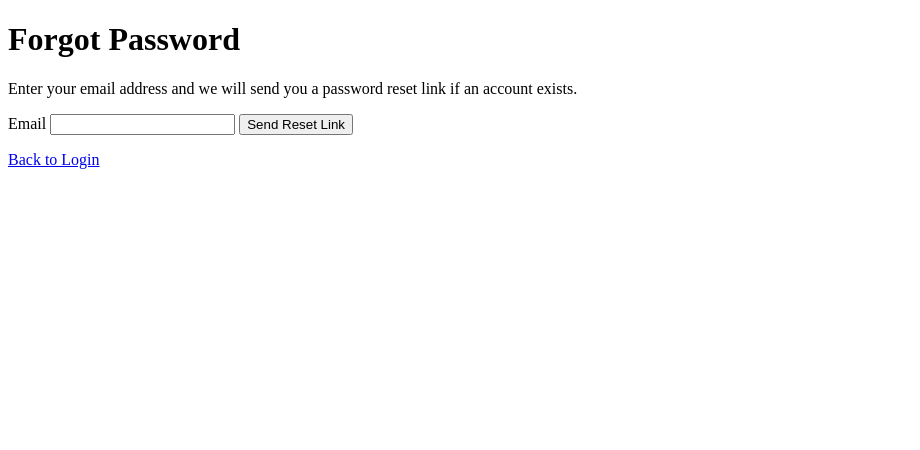
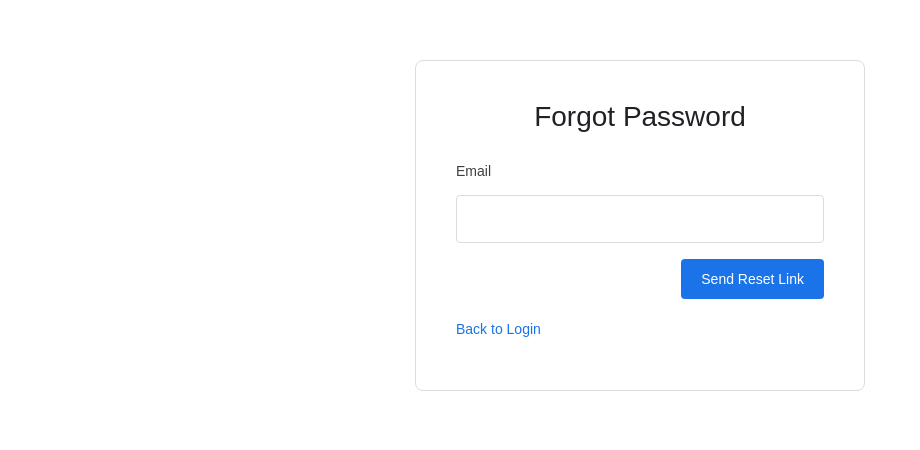
Before and after one commit to jasper-espartero-upv/CMSC128_Lab_1_CRUD, a Flask app: page /forgot-password in a window 1280 px wide. Shown: the top 450 px of the page, without its empty margins (0-920 px from the left). Run offline with Flask 3, Linux system fonts and the light colour scheme.

Commit message:
ui: add styling

```diff
--- a/app.py
+++ b/app.py
@@ -13,15 +13,6 @@ load_dotenv()
 
 app = Flask(__name__)
 app.secret_key = os.getenv("SECRET_KEY")
-
-
-@app.after_request
-def prevent_caching(response):
-    response.headers["Cache-Control"] = "no-store, no-cache, must-revalidate, max-age=0"
-    response.headers["Pragma"] = "no-cache"
-    response.headers["Expires"] = "0"
-
-    return response
 
 
 # ==================== DATABASE ====================
@@ -177,7 +168,7 @@ def register():
 
         conn.close()
 
-        flash("Account created successfully!")
+        flash("Account created successfully! You may now login.")
         return redirect("/login")
 
     return render_template("register.html")
--- a/static/style.css
+++ b/static/style.css
@@ -1,296 +1,130 @@
-body {
-    font-family: Arial, sans-serif;
-    max-width: 1200px;
-    margin: 40px auto;
-    padding: 0 20px;
-    background-color: #f4f5f7;
+* {
+    box-sizing: border-box;
 }
 
-.task-list {
-    display: grid;
-    grid-template-columns: repeat(4, 1fr);
-    gap: 20px;
-    padding: 10px 0;
-    list-style: none;
+body {
+    margin: 0;
+    font-family: Arial, Helvetica, sans-serif;
+    background: #ffffff;
+    color: #202124;
 }
 
-.task-card {
-    border: 1px solid #ccc;
-    border-radius: 10px;
-    padding: 25px;
-    background-color: #f5f5f5;
-    box-shadow: 0 3px 8px rgba(0, 0, 0, 0.15);
-    position: relative;
+main {
+    width: 100%;
+    max-width: 450px;
+    margin: 60px auto;
+    padding: 40px;
+    border: 1px solid #dadce0;
+    border-radius: 8px;
 }
 
-.task-card h3 {
-    margin-top: 0;
+h1 {
+    margin: 0 0 30px;
+    font-size: 28px;
+    font-weight: 400;
+    text-align: center;
 }
 
-.task-info {
+h2 {
+    margin: 30px 0 20px;
+    font-size: 20px;
+    font-weight: 400;
+}
+
+p {
+    color: #5f6368;
+    font-size: 14px;
+    line-height: 1.5;
+}
+
+form {
+    display: flex;
+    flex-direction: column;
+    gap: 16px;
+}
+
+label {
+    font-size: 14px;
+    color: #3c4043;
+}
+
+input {
+    width: 100%;
+    padding: 14px 12px;
+    border: 1px solid #dadce0;
+    border-radius: 4px;
+    outline: none;
+    font-size: 16px;
+    color: #202124;
+    background: #ffffff;
+}
+
+input:focus {
+    border: 2px solid #1a73e8;
+    padding: 13px 11px;
+}
+
+button {
+    border: none;
+    border-radius: 4px;
+    padding: 12px 20px;
+    background: #1a73e8;
+    color: #ffffff;
+    font-size: 14px;
+    font-weight: 500;
+    cursor: pointer;
+    align-self: flex-end;
+}
+
+button:hover {
+    background: #1765c1;
+}
+
+a {
+    color: #1a73e8;
+    text-decoration: none;
+    font-size: 14px;
+}
+
+a:hover {
+    text-decoration: underline;
+}
+
+.flash-message {
+    margin-bottom: 20px;
+    padding: 12px;
+    border-radius: 4px;
+    background: #f1f3f4;
+    color: #3c4043;
+    font-size: 14px;
+}
+
+.form-links {
+    margin-top: 20px;
+}
+
+.form-links p {
     margin: 10px 0;
 }
 
-.task-menu {
-    position: absolute;
-    top: 15px;
-    right: 15px;
-}
-
-.task-attributes {
-    display: flex;
-    gap: 12px;
-}
-
-.task-details {
+.logout-form {
     margin-top: 20px;
 }
 
-.task-title-row {
-    display: flex;
-    align-items: center;
-    gap: 10px;
+.logout-form button {
+    background: #ffffff;
+    color: #1a73e8;
+    border: 1px solid #dadce0;
 }
 
-.task-title-row h3 {
-    margin: 0;
-    font-size: 18px;
-    font-weight: 600;
-    color: #222;
+.logout-form button:hover {
+    background: #f8f9fa;
 }
 
-.menu-button {
-    background: none;
-    border: none;
-    font-size: 24px;
-    cursor: pointer;
-    padding: 0 5px;
+@media (max-width: 500px) {
+    main {
+        margin: 20px auto;
+        padding: 30px 20px;
+        border: none;
+    }
 }
-
-.menu-options {
-    display: none;
-    position: absolute;
-    right: 0;
-    top: 30px;
-    background-color: white;
-    border: 1px solid #ccc;
-    border-radius: 6px;
-    box-shadow: 0 3px 8px rgba(0, 0, 0, 0.15);
-    padding: 5px;
-    z-index: 10;
-}
-
-.menu-options form {
-    margin: 0;
-}
-
-.menu-options button {
-    display: block;
-    width: 100%;
-    padding: 8px 15px;
-    border: none;
-    background: none;
-    cursor: pointer;
-    text-align: left;
-}
-
-.menu-options button:hover {
-    background-color: #f0f0f0;
-}
-
-.task-menu.active .menu-options {
-    display: block;
-}
-
-.priority-badge {
-    padding: 4px 10px;
-    border-radius: 5px;
-    color: white;
-    font-weight: bold;
-}
-
-.priority-badge.LOW {
-    background-color: green;
-}
-
-.priority-badge.MED {
-    background-color: orange;
-}
-
-.priority-badge.HIGH {
-    background-color: red;
-}
-
-.category-badge {
-    padding: 4px 10px;
-    border-radius: 5px;
-    color: white;
-    font-weight: bold;
-}
-
-.category-badge.School {
-    background-color: #3b82f6;
-}
-
-.category-badge.Personal {
-    background-color: #8b5cf6;
-}
-
-.category-badge.Others {
-    background-color: #6b7280;
-}
-
-.checkmark-btn {
-    width: 22px;
-    height: 22px;
-    padding: 0;
-    display: flex;
-    align-items: center;
-    justify-content: center;
-    border-radius: 4px;
-    cursor: pointer;
-    font-size: 15px;
-    font-weight: bold;
-}
-
-    /* Style for when the item is COMPLETED */
-.checkmark-btn.completed {
-    background-color: #28a745;
-    color: white;
-    border: 2px solid #28a745;
-}
-
-.checkmark-btn.completed:hover {
-    background-color: #218838; /* Darker green on hover */
-}
-
-/* Style for when the item is INCOMPLETE */
-.checkmark-btn.incomplete {
-    background-color: white;
-    color: transparent;
-    border: 2px solid #999;
-}
-.checkmark-btn.incomplete:hover {
-    background-color: #e2e6ea; /* Darker gray on hover */
-}
-
-.add-card {
-    border: 2px dashed #aaa;
-    border-radius: 10px;
-    background-color: #f5f5f5;
-
-    min-height: 180px;
-
-    display: flex;
-    align-items: center;
-    justify-content: center;
-
-    font-size: 50px;
-    font-weight: bold;
-    cursor: pointer;
-}
-
-.add-card:hover {
-    background-color: #e9e9e9;
-}
-
-.modal {
-    display: none;
-    position: fixed;
-    inset: 0;
-
-    background-color: rgba(0, 0, 0, 0.5);
-
-    align-items: center;
-    justify-content: center;
-
-    z-index: 100;
-}
-
-.modal-content {
-    background-color: white;
-
-    width: 400px;
-    padding: 30px;
-
-    border-radius: 10px;
-
-    position: relative;
-}
-
-.close-button {
-    position: absolute;
-    top: 10px;
-    right: 15px;
-
-    border: none;
-    background: none;
-
-    font-size: 28px;
-    cursor: pointer;
-}
-
-.modal-content form {
-    display: flex;
-    flex-direction: column;
-    gap: 8px;
-}
-
-.modal-content input,
-.modal-content select {
-    padding: 8px;
-    margin-bottom: 10px;
-}
-
-.modal-content form button {
-    padding: 10px;
-    cursor: pointer;
-}
-
-.flash-popup {
-    position: fixed;
-    bottom: 20px;
-    right: 20px;
-
-    background-color: white;
-    padding: 15px 20px;
-
-    border-radius: 8px;
-
-    box-shadow: 0 4px 12px rgba(0, 0, 0, 0.2);
-
-    z-index: 200;
-
-    font-weight: bold;
-}
-
-.undo-popup {
-    position: fixed;
-    bottom: 20px;
-    right: 20px;
-
-    display: flex;
-    align-items: center;
-    gap: 15px;
-
-    background-color: white;
-    padding: 15px 20px;
-
-    border-radius: 8px;
-
-    box-shadow: 0 4px 12px rgba(0, 0, 0, 0.2);
-
-    z-index: 200;
-}
-
-.undo-popup form {
-    margin: 0;
-}
-
-.undo-popup button {
-    border: none;
-    background: none;
-
-    font-weight: bold;
-    cursor: pointer;
-}
--- a/templates/forgot_password.html
+++ b/templates/forgot_password.html
@@ -3,20 +3,18 @@
 
 <head>
     <title>Forgot Password</title>
+    <link rel="stylesheet" href="{{ url_for('static', filename='style.css') }}">
 </head>
 
 <body>
 
+    <main>
+
         <h1>Forgot Password</h1>
-
-    <p>
-        Enter your email address and we will send you a password
-        reset link if an account exists.
-    </p>
 
         {% with messages = get_flashed_messages() %}
             {% for message in messages %}
-            <p>{{ message }}</p>
+                <p class="flash-message">{{ message }}</p>
             {% endfor %}
         {% endwith %}
 
@@ -36,12 +34,18 @@
 
         </form>
 
+        <div class="form-links">
+
             <p>
                 <a href="/login">
                     Back to Login
                 </a>
             </p>
 
+        </div>
+
+    </main>
+
 </body>
 
 </html>
```
Also changed, not shown: templates/login.html (+10 -2 lines), templates/profile.html (+10 -3 lines), templates/register.html (+13 -2 lines), templates/reset_password.html (+12 -1 lines). Lines whose indentation alone changed are shown as unchanged.
